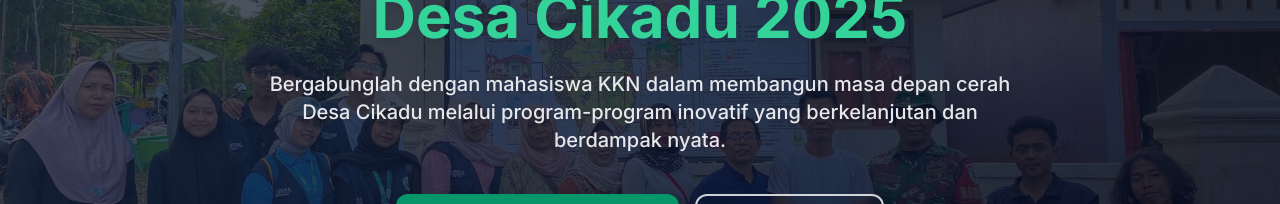
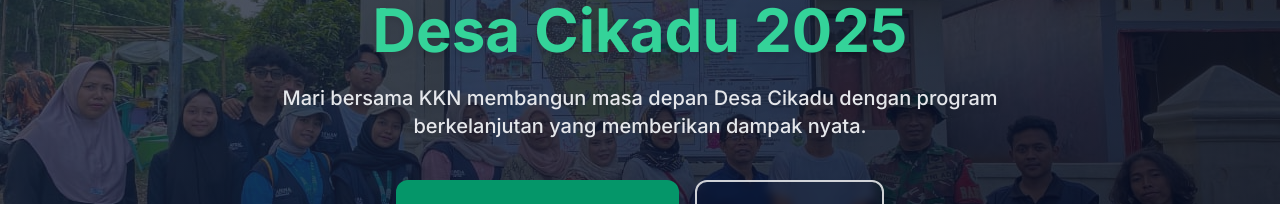
Before and after one commit to VXerys/website-kkn-cikadu, a React (Vite) app: page / in a window 1280 px wide. Shown: the part 318-522 px from the top of the page. Built offline with nearby package versions, Linux system fonts and the light colour scheme; no server answers; a small style sheet from the web is missing.

Commit message:
Updated HomePage.tsx

```diff
--- a/src/pages/HomePage.tsx
+++ b/src/pages/HomePage.tsx
@@ -55,9 +55,7 @@ const HomePage: React.FC = () => {
       transition={{ duration: 1, delay: 0.5, ease: 'easeOut' }}
       className="text-base md:text-xl mb-10 text-gray-200 max-w-3xl mx-auto leading-relaxed font-medium drop-shadow-md"
     >
-      Bergabunglah dengan mahasiswa KKN dalam membangun masa depan cerah
-      Desa Cikadu melalui program-program inovatif yang berkelanjutan dan
-      berdampak nyata.
+      Mari bersama KKN membangun masa depan Desa Cikadu dengan program berkelanjutan yang memberikan dampak nyata.
     </motion.p>
 
     <motion.div
```
